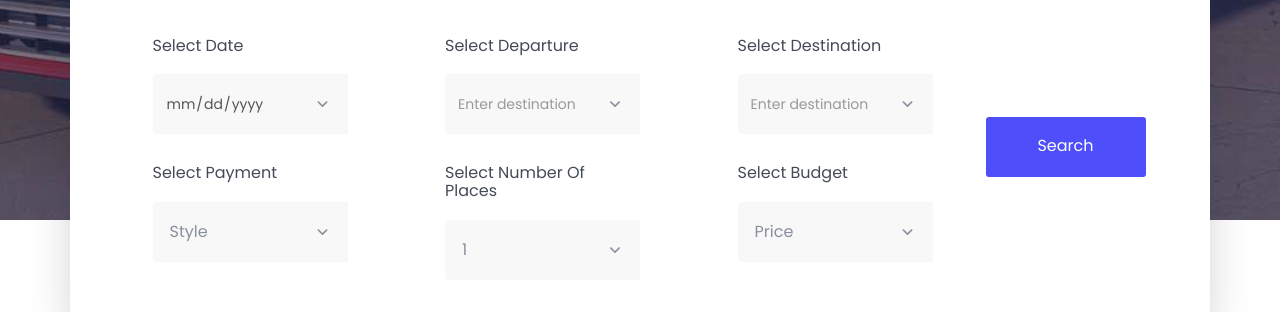
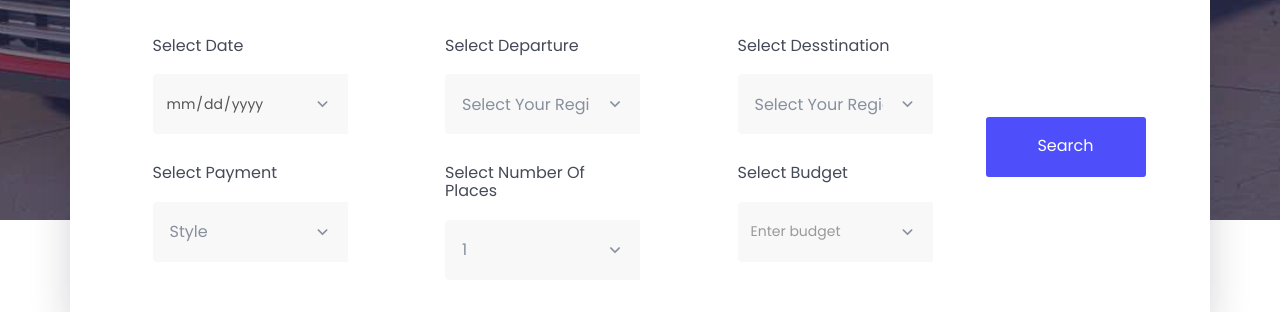
Before and after one commit to TLIBA-Ahmed/wassalni, a plain HTML site: page index.html in a window 1280 px wide. Shown: the part 829-1141 px from the top of the page. Drawn offline with nearby package versions, Linux system fonts and the light colour scheme; files whose address does not match are found by name.

Commit message:
modified:   index.html

```diff
--- a/index.html
+++ b/index.html
@@ -123,11 +123,38 @@
 								</div>
 								<div class="col-md-offset-1 col-md-2 col-sm-12">
 									<div class="single-model-search">
-										<h2>select departure</h2>
+										<h2>Select Departure</h2>
 										<div class="model-select-icon">
-											<input type="text" class="form-control" placeholder="Enter destination" />
+											<select class="form-control">
+												<option value="" disabled selected>Select your region</option>
+												<option value="Ariana">Ariana</option>
+												<option value="Béja">Béja</option>
+												<option value="Ben Arous">Ben Arous</option>
+												<option value="Bizerte">Bizerte</option>
+												<option value="Gabès">Gabès</option>
+												<option value="Gafsa">Gafsa</option>
+												<option value="Jendouba">Jendouba</option>
+												<option value="Kairouan">Kairouan</option>
+												<option value="Kasserine">Kasserine</option>
+												<option value="Kébili">Kébili</option>
+												<option value="La Manouba">La Manouba</option>
+												<option value="Le Kef">Le Kef</option>
+												<option value="Mahdia">Mahdia</option>
+												<option value="Médenine">Médenine</option>
+												<option value="Monastir">Monastir</option>
+												<option value="Nabeul">Nabeul</option>
+												<option value="Sfax">Sfax</option>
+												<option value="Sidi Bouzid">Sidi Bouzid</option>
+												<option value="Siliana">Siliana</option>
+												<option value="Sousse">Sousse</option>
+												<option value="Tataouine">Tataouine</option>
+												<option value="Tozeur">Tozeur</option>
+												<option value="Tunis">Tunis</option>
+												<option value="Zaghouan">Zaghouan</option>
+											</select>
 										</div>
 									</div>
+
 									<div class="single-model-search">
 										<h2>select number of places</h2>
 										<div class="model-select-icon">
@@ -142,24 +169,42 @@
 								</div>
 								<div class="col-md-offset-1 col-md-2 col-sm-12">
 									<div class="single-model-search">
-										<h2>select destination</h2>
+										<h2>Select Desstination</h2>
 										<div class="model-select-icon">
-											<input type="text" class="form-control" placeholder="Enter destination" />
+											<select class="form-control">
+												<option value="" disabled selected>Select your region</option>
+												<option value="Ariana">Ariana</option>
+												<option value="Béja">Béja</option>
+												<option value="Ben Arous">Ben Arous</option>
+												<option value="Bizerte">Bizerte</option>
+												<option value="Gabès">Gabès</option>
+												<option value="Gafsa">Gafsa</option>
+												<option value="Jendouba">Jendouba</option>
+												<option value="Kairouan">Kairouan</option>
+												<option value="Kasserine">Kasserine</option>
+												<option value="Kébili">Kébili</option>
+												<option value="La Manouba">La Manouba</option>
+												<option value="Le Kef">Le Kef</option>
+												<option value="Mahdia">Mahdia</option>
+												<option value="Médenine">Médenine</option>
+												<option value="Monastir">Monastir</option>
+												<option value="Nabeul">Nabeul</option>
+												<option value="Sfax">Sfax</option>
+												<option value="Sidi Bouzid">Sidi Bouzid</option>
+												<option value="Siliana">Siliana</option>
+												<option value="Sousse">Sousse</option>
+												<option value="Tataouine">Tataouine</option>
+												<option value="Tozeur">Tozeur</option>
+												<option value="Tunis">Tunis</option>
+												<option value="Zaghouan">Zaghouan</option>
+											</select>
 										</div>
 									</div>
+
 									<div class="single-model-search">
 										<h2>select budget</h2>
 										<div class="model-select-icon">
-											<select class="form-control">
-
-                                                <option value="default">price</option>
-
-                                                <option value="$0.00">$0.00</option>
-
-                                                <option value="$0.00">$0.00</option>
-
-                                                <option value="$0.00">$0.00</option>
-											</select>
+												<input type="number" class="form-control" placeholder="Enter budget" step="0.1" min="0" />
 										</div>
 									</div>
 								</div>
```
